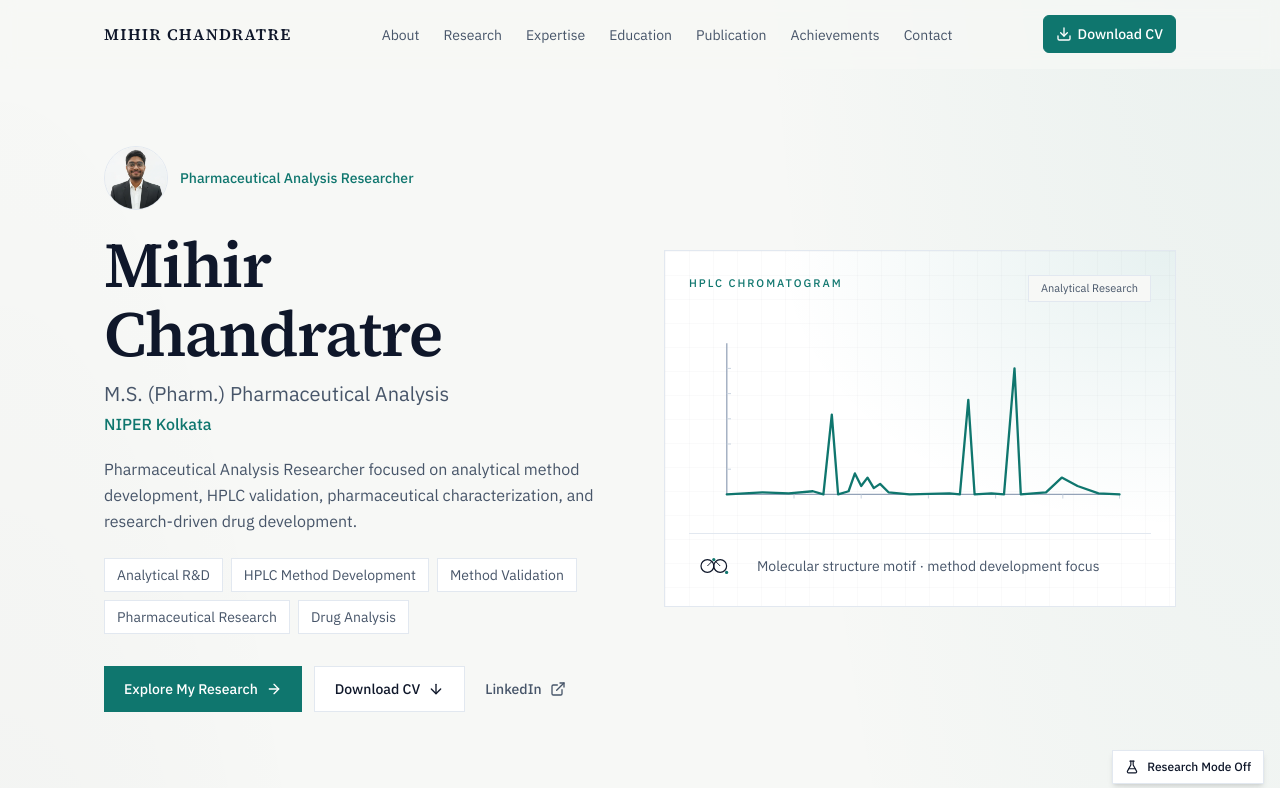
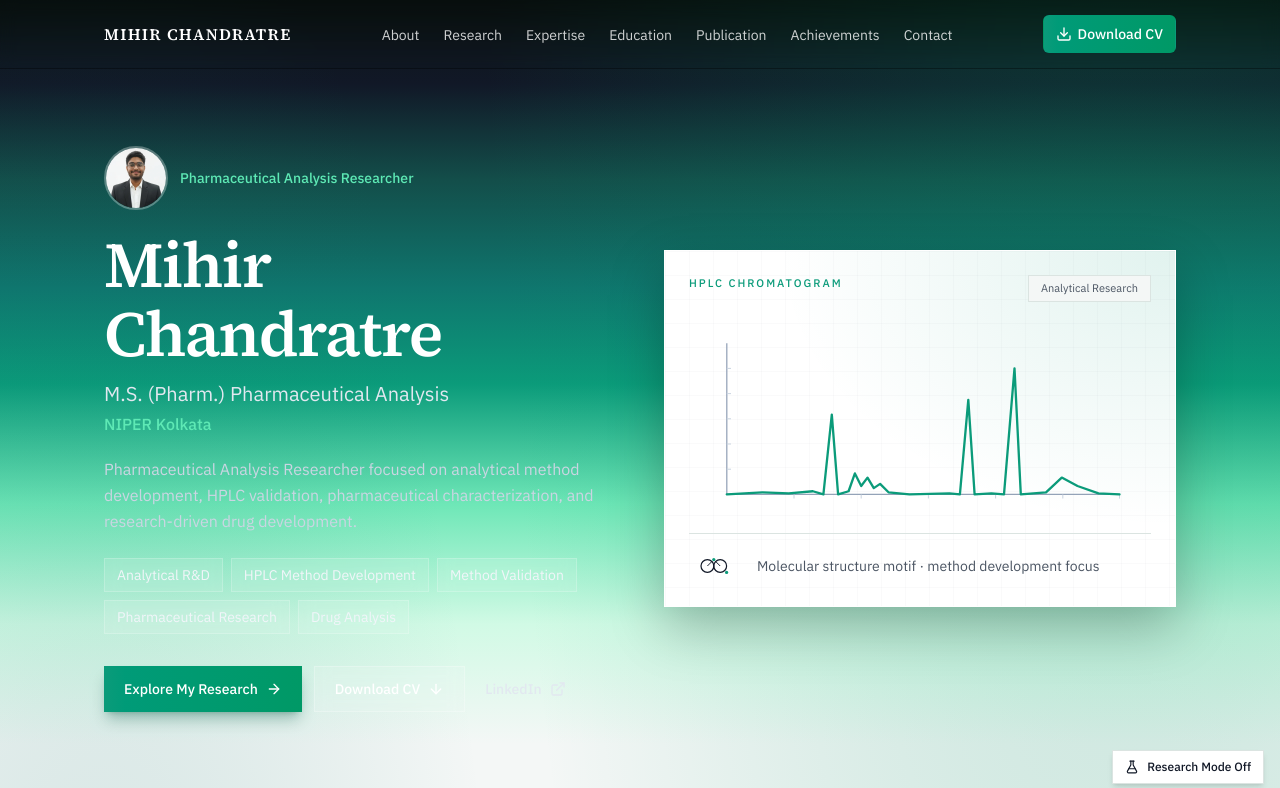
Before and after one commit to MihirChandratre08/MihirChandratre08.github.io, a React (Vite) app: page / in a window 1280 px wide. Shown: the top 788 px of the page. Built offline with nearby package versions, Linux system fonts and the light colour scheme.

Commit message:
Apply Teal Lab + Graphite Emerald hybrid theme with dark-to-light gradient.
Co-authored-by: Cursor <cursoragent@cursor.com>

```diff
--- a/src/components/AnimatedChromatogram.jsx
+++ b/src/components/AnimatedChromatogram.jsx
@@ -56,7 +56,7 @@ export default function AnimatedChromatogram({
         ref={pathRef}
         d={linePath}
         fill="none"
-        stroke="#0f766e"
+        stroke="#0b9b7a"
         strokeWidth="2.2"
         strokeLinecap="round"
         strokeLinejoin="round"
--- a/src/components/Hero.jsx
+++ b/src/components/Hero.jsx
@@ -5,30 +5,28 @@ import AnimatedChromatogram from './AnimatedChromatogram'
 
 function ScientificVisual() {
   return (
-    <div className="relative w-full min-w-0 overflow-hidden border border-[var(--color-border)] bg-[var(--color-surface)]">
+    <div className="relative w-full min-w-0 overflow-hidden border border-white/20 bg-white shadow-[0_20px_50px_rgba(0,0,0,0.25)]">
       <div
-        className="pointer-events-none absolute inset-0 opacity-60"
+        className="pointer-events-none absolute inset-0 opacity-50"
         style={{
           backgroundImage:
-            'linear-gradient(to right, rgba(15,23,42,0.035) 1px, transparent 1px), linear-gradient(to bottom, rgba(15,23,42,0.035) 1px, transparent 1px)',
+            'linear-gradient(to right, rgba(17,24,39,0.04) 1px, transparent 1px), linear-gradient(to bottom, rgba(17,24,39,0.04) 1px, transparent 1px)',
           backgroundSize: '24px 24px',
         }}
       />
-      <div className="absolute inset-0 bg-[radial-gradient(ellipse_at_top_right,rgba(15,118,110,0.1),transparent_55%)]" />
+      <div className="absolute inset-0 bg-[radial-gradient(ellipse_at_top_right,rgba(11,155,122,0.12),transparent_55%)]" />
 
       <div className="relative flex flex-col gap-4 p-4 sm:p-6">
         <div className="flex flex-wrap items-start justify-between gap-3">
-          <div className="min-w-0">
-            <p className="text-[11px] font-medium uppercase tracking-[0.18em] text-[var(--color-accent)]">
-              HPLC chromatogram
-            </p>
-          </div>
+          <p className="text-[11px] font-medium uppercase tracking-[0.18em] text-[var(--color-accent)]">
+            HPLC chromatogram
+          </p>
           <div className="shrink-0 border border-[var(--color-border)] bg-[var(--color-bg)] px-3 py-1 text-[11px] text-[var(--color-muted)]">
             Analytical Research
           </div>
         </div>
 
-        <AnimatedChromatogram title="HPLC chromatogram" className="text-[var(--color-accent)]" />
+        <AnimatedChromatogram title="HPLC chromatogram" />
 
         <div className="flex flex-wrap items-center gap-3 border-t border-[var(--color-border)] pt-4">
           <svg viewBox="0 0 64 40" className="h-8 w-14 shrink-0 text-[var(--color-text)]" role="presentation">
@@ -58,7 +56,7 @@ export default function Hero() {
   return (
     <section
       id="top"
-      className="relative overflow-x-clip border-b border-[var(--color-border)]"
+      className="relative overflow-x-clip border-b border-white/10"
       aria-labelledby="hero-heading"
     >
       <div className="section-shell grid grid-cols-1 items-center gap-8 py-[clamp(2.5rem,6vw,5rem)] md:gap-10 lg:grid-cols-2 lg:gap-12">
@@ -71,43 +69,39 @@ export default function Hero() {
                 alt={profile.photo.alt}
                 width={64}
                 height={64}
-                className="size-14 shrink-0 rounded-full border border-[var(--color-border)] object-cover object-top sm:size-16"
+                className="size-14 shrink-0 rounded-full border-2 border-white/30 object-cover object-top sm:size-16"
               />
             </picture>
-            <p className="text-sm font-medium text-[var(--color-accent)]">{profile.identity}</p>
+            <p className="text-sm font-medium text-emerald-300">{profile.identity}</p>
           </div>
 
           <h1
             id="hero-heading"
-            className="font-display mt-5 text-[clamp(2rem,6vw,4rem)] font-semibold leading-[1.08] tracking-tight text-[var(--color-text)] break-words"
+            className="font-display mt-5 text-[clamp(2rem,6vw,4rem)] font-semibold leading-[1.08] tracking-tight text-white break-words"
           >
             {hero.heading}
           </h1>
 
-          <p className="mt-3 text-base text-[var(--color-muted)] sm:text-lg md:text-xl">
-            {hero.subtitle}
-          </p>
-          <p className="mt-1 text-sm font-medium text-[var(--color-accent)] sm:text-base">
-            {hero.affiliation}
-          </p>
+          <p className="mt-3 text-base text-slate-200 sm:text-lg md:text-xl">{hero.subtitle}</p>
+          <p className="mt-1 text-sm font-medium text-emerald-300 sm:text-base">{hero.affiliation}</p>
 
-          <p className="mt-5 max-w-xl text-[var(--color-muted)] leading-relaxed">{hero.statement}</p>
+          <p className="mt-5 max-w-xl leading-relaxed text-slate-300">{hero.statement}</p>
 
           <ul className="mt-6 flex flex-wrap gap-2" aria-label="Focus areas">
             {hero.tags.map((tag) => (
               <li
                 key={tag}
-                className="border border-[var(--color-border)] bg-[var(--color-surface)] px-3 py-1.5 text-xs text-[var(--color-muted)] sm:text-sm"
+                className="border border-white/20 bg-white/10 px-3 py-1.5 text-xs text-slate-100 backdrop-blur-sm sm:text-sm"
               >
                 {tag}
               </li>
             ))}
           </ul>
 
-          <div className="mt-8 flex flex-col gap-3 xs:flex-row sm:flex-row sm:flex-wrap">
+          <div className="mt-8 flex flex-col gap-3 sm:flex-row sm:flex-wrap">
             <a
               href={hero.primaryCta.href}
-              className="inline-flex w-full items-center justify-center gap-2 bg-[var(--color-accent)] px-5 py-3 text-sm font-medium text-white transition-opacity hover:opacity-90 sm:w-auto"
+              className="inline-flex w-full items-center justify-center gap-2 bg-gradient-to-r from-[var(--color-accent)] to-emerald-600 px-5 py-3 text-sm font-medium text-white shadow-lg shadow-emerald-900/30 transition-opacity hover:opacity-90 sm:w-auto"
             >
               {hero.primaryCta.label}
               <ArrowRight className="size-4 shrink-0" aria-hidden />
@@ -115,7 +109,7 @@ export default function Hero() {
             <a
               href={hero.secondaryCta.href}
               download={hero.secondaryCta.download || undefined}
-              className="inline-flex w-full items-center justify-center gap-2 border border-[var(--color-border)] bg-[var(--color-surface)] px-5 py-3 text-sm font-medium text-[var(--color-text)] transition-colors hover:border-[var(--color-accent)] sm:w-auto"
+              className="inline-flex w-full items-center justify-center gap-2 border border-white/25 bg-white/10 px-5 py-3 text-sm font-medium text-white backdrop-blur-sm transition-colors hover:bg-white/15 sm:w-auto"
             >
               {hero.secondaryCta.label}
               <ArrowDown className="size-4 shrink-0" aria-hidden />
@@ -124,7 +118,7 @@ export default function Hero() {
               href={hero.tertiaryCta.href}
               target="_blank"
               rel="noreferrer"
-              className="inline-flex w-full items-center justify-center gap-2 px-2 py-3 text-sm font-medium text-[var(--color-muted)] transition-colors hover:text-[var(--color-accent)] sm:w-auto"
+              className="inline-flex w-full items-center justify-center gap-2 px-2 py-3 text-sm font-medium text-slate-200 transition-colors hover:text-emerald-300 sm:w-auto"
             >
               LinkedIn
               <ExternalLink className="size-4 shrink-0" aria-hidden />
--- a/src/components/Navbar.jsx
+++ b/src/components/Navbar.jsx
@@ -25,10 +25,10 @@ export default function Navbar() {
 
   return (
     <header
-      className={`sticky top-0 z-50 border-b transition-[background-color,border-color,box-shadow] ${
+      className={`sticky top-0 z-50 border-b transition-[background-color,border-color,box-shadow,color] ${
         scrolled
-          ? 'border-[var(--color-border)] bg-[color-mix(in_srgb,var(--color-bg)_82%,transparent)] shadow-sm backdrop-blur-md'
-          : 'border-transparent bg-[color-mix(in_srgb,var(--color-bg)_70%,transparent)] backdrop-blur-sm'
+          ? 'border-[var(--color-border)] bg-[color-mix(in_srgb,var(--color-surface)_88%,transparent)] text-[var(--color-text)] shadow-sm backdrop-blur-md'
+          : 'border-transparent bg-gradient-to-b from-black/35 to-transparent text-white backdrop-blur-sm'
       }`}
     >
       <nav
@@ -37,7 +37,9 @@ export default function Navbar() {
       >
         <a
           href="#top"
-          className="font-display min-w-0 truncate text-sm font-semibold tracking-[0.08em] text-[var(--color-text)] sm:text-base"
+          className={`font-display min-w-0 truncate text-sm font-semibold tracking-[0.08em] sm:text-base ${
+            scrolled ? 'text-[var(--color-text)]' : 'text-white'
+          }`}
           onClick={close}
         >
           {profile.brand}
@@ -48,7 +50,11 @@ export default function Navbar() {
             <li key={link.id}>
               <a
                 href={`#${link.id}`}
-                className="rounded-md px-2.5 py-2 text-sm text-[var(--color-muted)] transition-colors hover:text-[var(--color-accent)]"
+                className={`rounded-md px-2.5 py-2 text-sm transition-colors ${
+                  scrolled
+                    ? 'text-[var(--color-muted)] hover:text-[var(--color-accent)]'
+                    : 'text-white/80 hover:text-emerald-300'
+                }`}
               >
                 {link.label}
               </a>
@@ -60,7 +66,7 @@ export default function Navbar() {
           <a
             href={profile.cvPath}
             download
-            className="inline-flex items-center gap-1.5 rounded-md border border-[var(--color-accent)] bg-[var(--color-accent)] px-3 py-2 text-sm font-medium text-white transition-opacity hover:opacity-90"
+            className="inline-flex items-center gap-1.5 rounded-md border border-transparent bg-gradient-to-r from-[var(--color-accent)] to-emerald-600 px-3 py-2 text-sm font-medium text-white transition-opacity hover:opacity-90"
           >
             <Download className="size-4" aria-hidden />
             <span className="hidden sm:inline">{profile.cvLabel}</span>
@@ -69,7 +75,11 @@ export default function Navbar() {
 
           <button
             type="button"
-            className="inline-flex items-center justify-center rounded-md border border-[var(--color-border)] bg-[var(--color-surface)] p-2 text-[var(--color-text)] lg:hidden"
+            className={`inline-flex items-center justify-center rounded-md border p-2 lg:hidden ${
+              scrolled
+                ? 'border-[var(--color-border)] bg-[var(--color-surface)] text-[var(--color-text)]'
+                : 'border-white/25 bg-white/10 text-white'
+            }`}
             aria-expanded={open}
             aria-controls={menuId}
             aria-label={open ? 'Close menu' : 'Open menu'}
--- a/src/index.css
+++ b/src/index.css
@@ -1,13 +1,17 @@
 @import "tailwindcss";
 
+/* Theme: A (Teal Lab) + C (Graphite Emerald) hybrid */
 @theme {
-  --color-bg: #f7f8f6;
+  --color-deep: #0c1614;
+  --color-graphite: #111827;
+  --color-bg: #f4f7f6;
   --color-surface: #ffffff;
-  --color-text: #0f172a;
-  --color-muted: #475569;
-  --color-accent: #0f766e;
-  --color-accent-soft: #ccfbf1;
-  --color-border: #e2e8f0;
+  --color-text: #111827;
+  --color-muted: #4b5563;
+  --color-accent: #0b9b7a;
+  --color-accent-deep: #0f766e;
+  --color-accent-soft: #d1fae5;
+  --color-border: #dbe4e1;
   --font-display: "Source Serif 4", Georgia, "Times New Roman", serif;
   --font-body: "IBM Plex Sans", "Segoe UI", sans-serif;
   --spacing-section: clamp(4rem, 8vw, 7rem);
@@ -45,10 +49,24 @@
     overflow-x: clip;
     font-family: var(--font-body);
     color: var(--color-text);
-    background:
-      radial-gradient(ellipse 80% 50% at 100% -10%, rgba(15, 118, 110, 0.08), transparent 55%),
-      radial-gradient(ellipse 60% 40% at 0% 20%, rgba(15, 23, 42, 0.04), transparent 50%),
-      var(--color-bg);
+    background-color: var(--color-bg);
+    background-image:
+      radial-gradient(ellipse 90% 55% at 88% -8%, rgba(5, 150, 105, 0.28), transparent 58%),
+      radial-gradient(ellipse 65% 40% at 8% 18%, rgba(15, 118, 110, 0.2), transparent 52%),
+      linear-gradient(
+        180deg,
+        #0c1614 0%,
+        #111827 7%,
+        #134e4a 15%,
+        #0f766e 24%,
+        #0b9b7a 32%,
+        #6ee7b7 42%,
+        #d1fae5 52%,
+        #f4f7f6 62%,
+        #f4f7f6 100%
+      );
+    background-repeat: no-repeat;
+    background-size: 100% 100%, 100% 100%, 100% 1200px;
     text-rendering: optimizeLegibility;
     -webkit-font-smoothing: antialiased;
   }
@@ -104,13 +122,23 @@
 }
 
 html[data-research-mode='on'] body {
-  background:
-    radial-gradient(ellipse 70% 45% at 100% 0%, rgba(15, 118, 110, 0.14), transparent 55%),
-    radial-gradient(ellipse 50% 35% at 0% 30%, rgba(15, 23, 42, 0.06), transparent 50%),
-    linear-gradient(180deg, rgba(204, 251, 241, 0.25), transparent 28%),
-    var(--color-bg);
+  background-image:
+    radial-gradient(ellipse 80% 50% at 90% 0%, rgba(5, 150, 105, 0.32), transparent 55%),
+    radial-gradient(ellipse 55% 40% at 0% 25%, rgba(15, 118, 110, 0.25), transparent 50%),
+    linear-gradient(
+      180deg,
+      #0c1614 0%,
+      #111827 8%,
+      #065f46 18%,
+      #0f766e 28%,
+      #34d399 42%,
+      #ecfdf5 56%,
+      #f4f7f6 68%
+    );
+  background-size: 100% 100%, 100% 100%, 100% 1200px;
 }
 
 html[data-research-mode='on'] {
-  --color-border: #99f6e4;
+  --color-border: #6ee7b7;
+  --color-accent: #059669;
 }
```
Also changed, not shown: src/components/research/Diagrams.jsx (+22 -22 lines), 1 other file (tests, documents, lock files or other folders).
